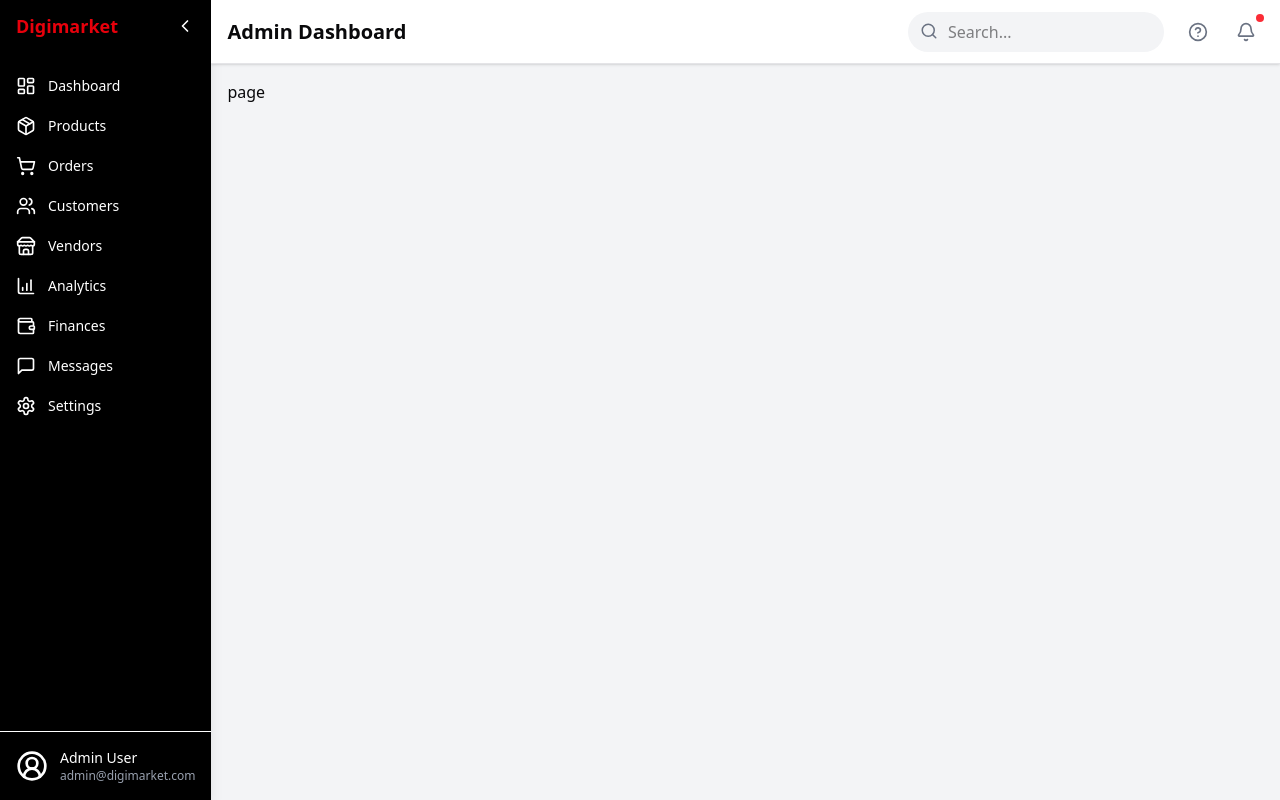
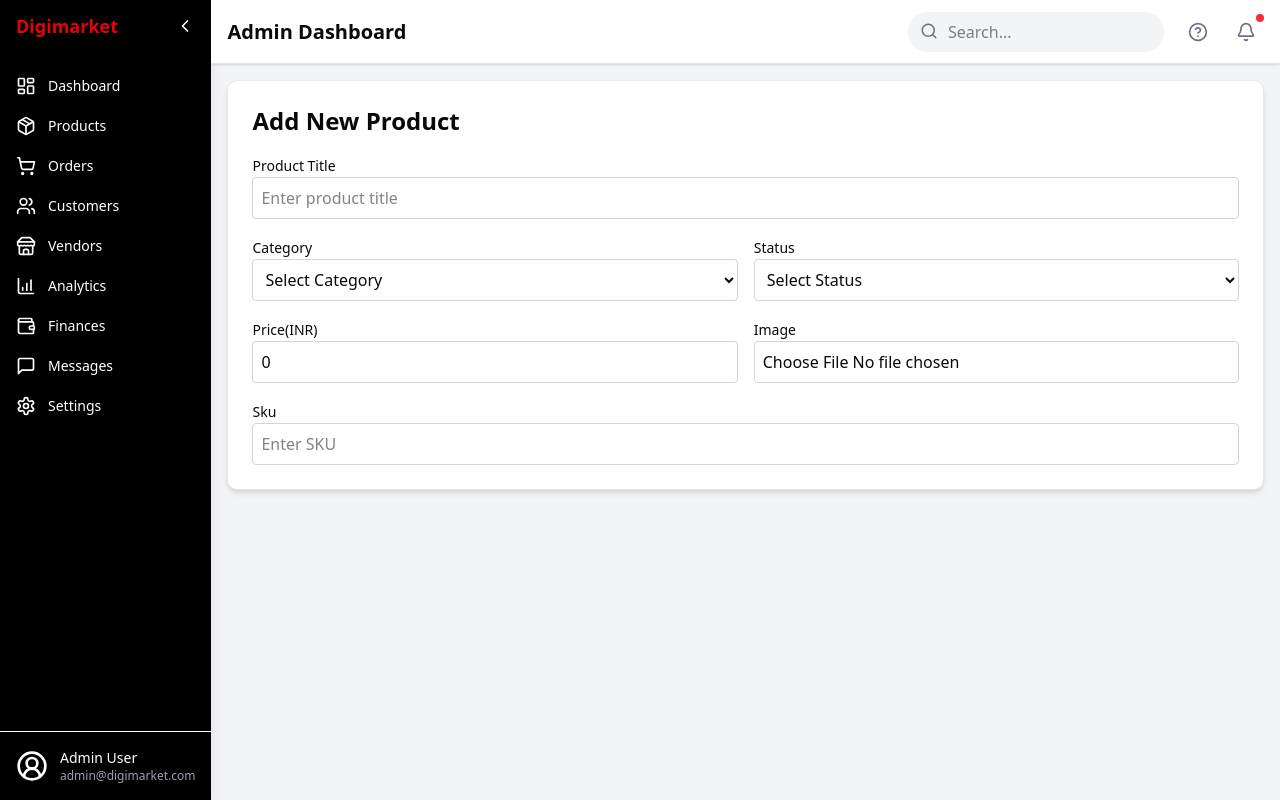
Before and after one commit to MohammedYaseenRon/social-acc, a Next.js app in the folder client/: page /admin/products/add in a window 1280 px wide. Built offline with nearby package versions, Linux system fonts and the light colour scheme.

Commit message:
schema updated

```diff
--- a/client/src/app/(dashboard)/admin/products/add/page.tsx
+++ b/client/src/app/(dashboard)/admin/products/add/page.tsx
@@ -1,9 +1,145 @@
-import React from 'react'
+"use client"
 
-const page = () => {
+import { url } from 'inspector';
+import { X } from 'lucide-react';
+import React, { ChangeEvent, useState } from 'react'
+
+interface AddpageProps {
+  title: string;
+  category: string;
+  status: "Instock" | "Out of Stock";
+  price: number;
+  image: string;
+  sku: string;
+}
+
+const Addpage: React.FC<AddpageProps> = () => {
+  const [formData, setFormData] = useState({
+    title: "",
+    category: "",
+    status: "Instock",
+    price: 0,
+    image: "",
+    sku: ""
+  })
+  const [images, setImages] = useState<string[]>([])
+  const [loading, setLoading] = useState(false)
+
+  const handleInputChange = (e: React.ChangeEvent<HTMLInputElement | HTMLSelectElement>) => {
+    const { name, value } = e.target;
+    setFormData({
+      ...formData,
+      [name]: value
+    })
+  }
+
+  const handleImageSelect = (e: ChangeEvent<HTMLInputElement>) => {
+    if (e.target.files) {
+      const selectFiles = Array.from(e.target.files);
+      const imagePreviews = selectFiles.map((file) => URL.createObjectURL(file));
+      setImages([...images, ...imagePreviews]);
+    }
+
+  }
+  const removeImage = (index: number) => {
+    setImages((images.filter((_, i) => i !== index)));
+  }
+
   return (
-    <div>page</div>
+    <div className='p-6 space-y-4 border border-gray-200 bg-white shadow-md rounded-lg'>
+      <h1 className='text-2xl font-bold'>Add New Product</h1>
+      <form className='space-y-4'>
+        <div className='space-y-2'>
+          <label htmlFor="title" className='text-sm font-medium'>Product Title</label>
+          <input
+            type="text"
+            id="title"
+            value={formData.title}
+            onChange={handleInputChange}
+            className='w-full p-2 border border-gray-300 rounded'
+            placeholder='Enter product title' />
+        </div>
+        <div className='grid grid-cols-1 lg:grid-cols-2 gap-4'>
+          <div className='space-y-2'>
+            <label htmlFor='category' className='text-sm font-medium'>Category</label>
+            <select className='w-full p-2 border border-gray-300 rounded' id='category' value={formData.category} onChange={handleInputChange}>
+              <option value="">Select Category</option>
+              <option value="electronics">Electronics</option>
+              <option value="fashion">Fashion</option>
+              <option value="home">Home</option>
+              <option value="books">Books</option>
+            </select>
+          </div>
+          <div className='space-y-2'>
+            <label htmlFor='category' className='text-sm font-medium'>Status</label>
+            <select className='w-full p-2 border border-gray-300 rounded' id='category' value={formData.status} onChange={handleInputChange}>
+              <option value="">Select Status</option>
+              <option value="instock">In stock</option>
+              <option value="outOFStock">Out of Stock</option>
+            </select>
+          </div>
+        </div>
+        <div className='grid grid-cols-1 lg:grid-cols-2 gap-4'>
+          <div className='space-y-2'>
+            <label htmlFor='price' className='text-sm font-medium'>Price(INR)</label>
+            <input
+              id="price"
+              name='price'
+              type="number"
+              placeholder='Price'
+              value={formData.price}
+              onChange={handleInputChange}
+              className='w-full p-2 border border-gray-300 rounded'
+
+            />
+          </div>
+          <div className='space-y-2'>
+            <label htmlFor='category' className='text-sm font-medium'>Image</label>
+            <input
+              type='file'
+              id='image'
+              name='image'
+              accept='image/*'
+              value={formData.image}
+              onChange={handleImageSelect}
+              className='w-full p-2 border border-gray-300 rounded cursor-pointer'
+            />
+          </div>
+          {images.length > 0 && (
+            <div className='mt-4'>
+              <div className="flex gap-4 flex-wrap">
+                {images.map((image, index) => (
+                  <div key={index} className="relative">
+                    <img src={image} alt="preview" className="h-24 w-24 object-cover rounded-md border" />
+                    <button
+                      type="button"
+                      className="absolute -top-2 -right-2 bg-red-500 cursor-pointer text-white rounded-full p-1"
+                      onClick={() => removeImage(index)}
+                    >
+                      <X size={16} />
+                    </button>
+                  </div>
+                ))}
+              </div>
+            </div>
+          )}
+
+        </div>
+        <div className='space-y-2'>
+          <label htmlFor='sku' className='text-sm font-medium'>Sku</label>
+          <input
+            type='text'
+            id='sku'
+            name='sku'
+            value={formData.sku}
+            onChange={handleInputChange}
+            placeholder='Enter SKU'
+            className='w-full p-2 border border-gray-300 rounded'
+          />
+        </div>
+      </form>
+    </div>
   )
 }
 
-export default page
+export default Addpage
--- /dev/null
+++ b/client/src/app/(dashboard)/admin/products/edit/page.tsx
@@ -0,0 +1,6 @@
+// (dashboard)/admin/products/edit/page.tsx
+const EditProductPage = () => {
+    return <div>Edit Product Page</div>;
+};
+
+export default EditProductPage;
--- a/client/src/app/(dashboard)/admin/products/page.tsx
+++ b/client/src/app/(dashboard)/admin/products/page.tsx
@@ -3,6 +3,7 @@
 import React, { useState } from 'react'
 import { motion } from 'framer-motion'
 import { Package, Plus, Filter, Search, Edit, Trash2, MoreHorizontal, Download, Eye,FileText,Film,Image,Music,Code } from 'lucide-react';
+import Link from 'next/link';
 
 const mockProducts = [
     {
@@ -130,18 +131,18 @@ const ProductPage = () => {
                     <p className='text-base font-medium text-gray-400'>Manage your digital products</p>
                 </motion.div>
                 <div>
-                    <motion.button
+                    <Link href="/admin/products/add"><motion.button
                         initial={{ opacity: 0, scale: 0.9 }}
                         animate={{ opacity: 1, scale: 1 }}
                         transition={{ duration: 0.3 }}
                         whileHover={{ scale: 1.05 }}
                         whileTap={{ scale: 0.95 }}
-                        className='bg-blue-500 text-white px-4 py-2 flex items-center gap-2 rounded-md hover:bg-blue-600 transition duration-200'>
+                        className='bg-blue-500 text-white px-4 py-2 cursor-pointer flex items-center gap-2 rounded-md hover:bg-blue-600 transition duration-200'>
 
                         <Plus className='mr-2' size={16} />
                         Add New Product
 
-                    </motion.button>
+                    </motion.button></Link>
                 </div>
             </div>
             <motion.div
```
Also changed, not shown: client/src/app/(dashboard)/admin/products/edit/[id]/page.tsx (deleted), 1 other file (tests, documents, lock files or other folders).
